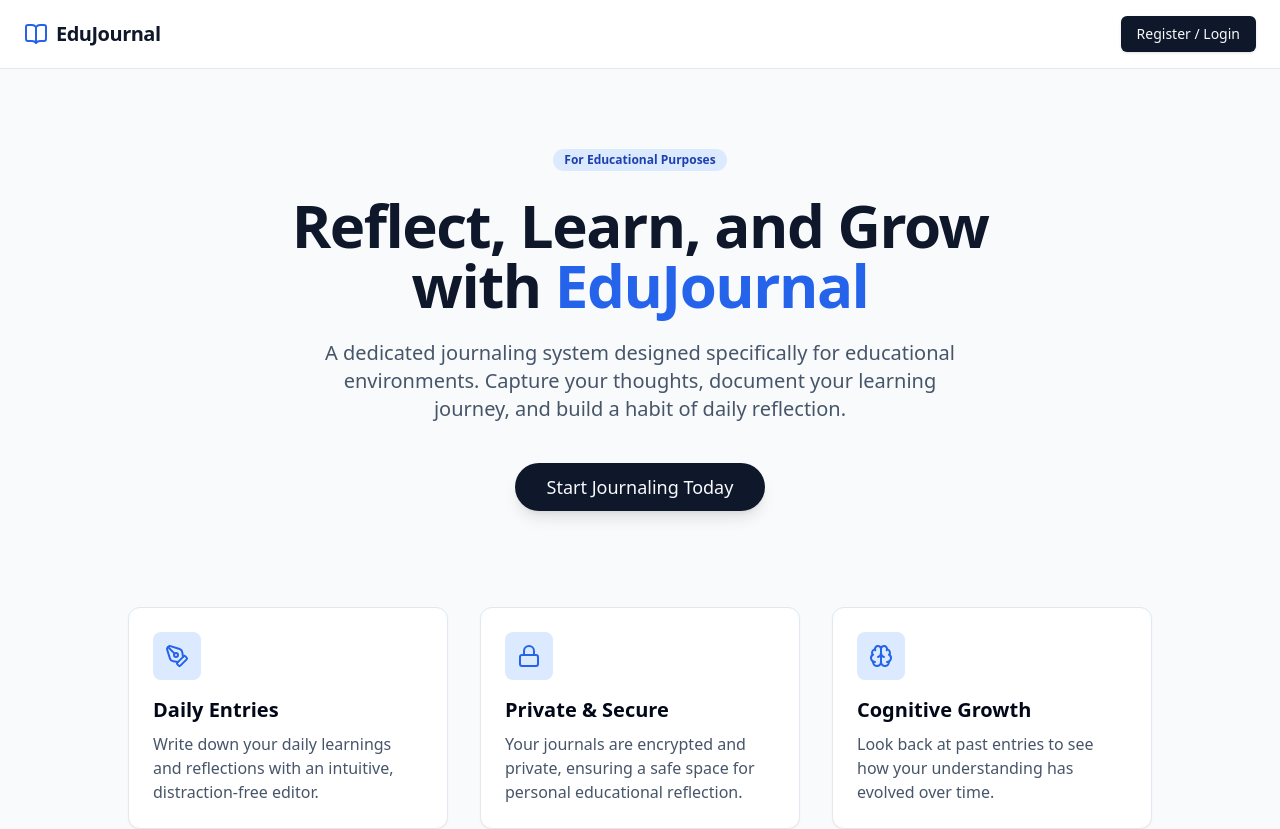
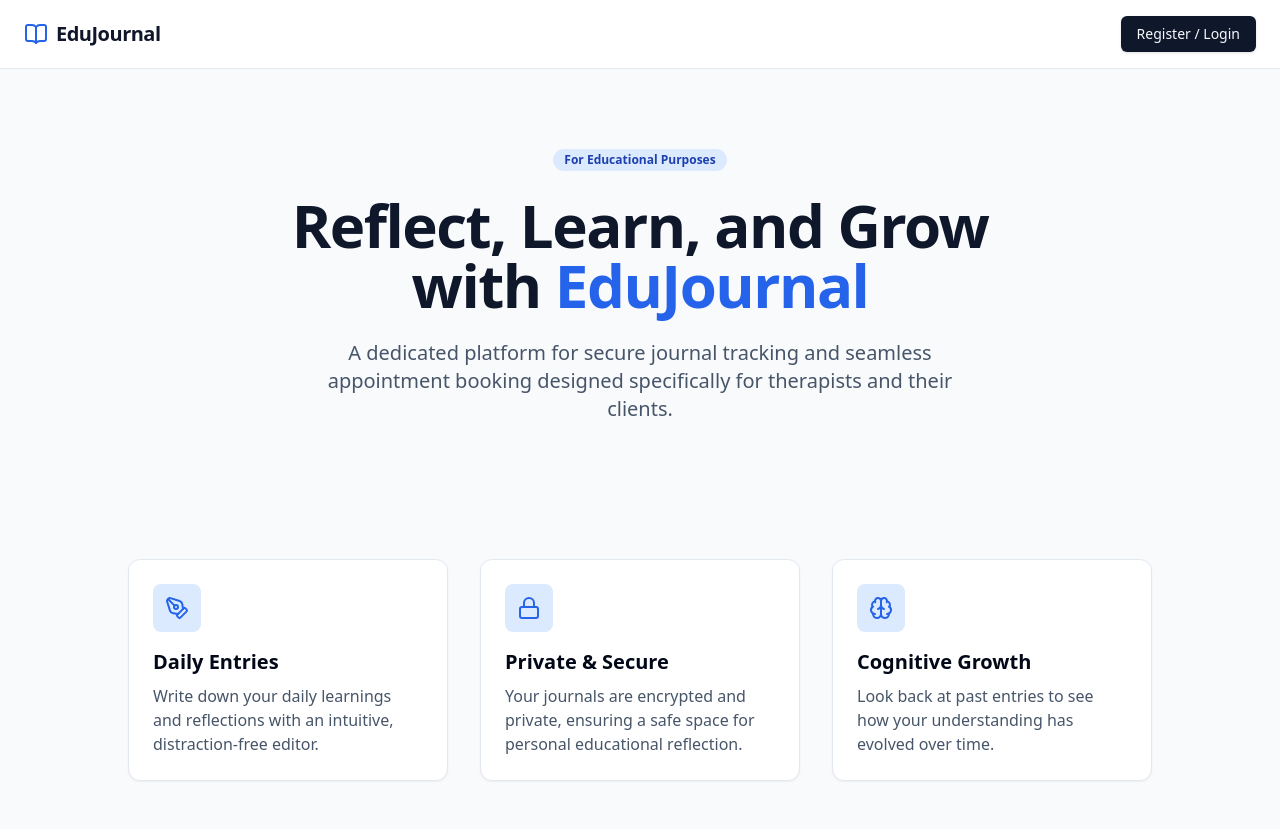
Before and after one commit to 7-3-N-3-7/frontend, a React (Vite) app: page / in a window 1280 px wide. Shown: the top 829 px of the page. Built offline with nearby package versions, Linux system fonts and the light colour scheme; no server answers.

Commit message:
feat: update description in Home component for clarity and relevance

```diff
--- a/src/landing/pages/Home.tsx
+++ b/src/landing/pages/Home.tsx
@@ -25,14 +25,8 @@ export function Home() {
           Reflect, Learn, and Grow with <span className="text-blue-600">EduJournal</span>
         </h1>
         <p className="text-lg md:text-xl text-slate-600 max-w-2xl mb-10">
-          A dedicated journaling system designed specifically for educational environments.
-          Capture your thoughts, document your learning journey, and build a habit of daily reflection.
+          A dedicated platform for secure journal tracking and seamless appointment booking designed specifically for therapists and their clients.
         </p>
-        <Link to="/login">
-          <Button size="lg" className="text-lg px-8 py-6 rounded-full shadow-lg hover:shadow-xl transition-all">
-            Start Journaling Today
-          </Button>
-        </Link>
 
         {/* Feature Grid */}
         <div className="grid grid-cols-1 md:grid-cols-3 gap-8 mt-24 max-w-5xl w-full text-left">
```
